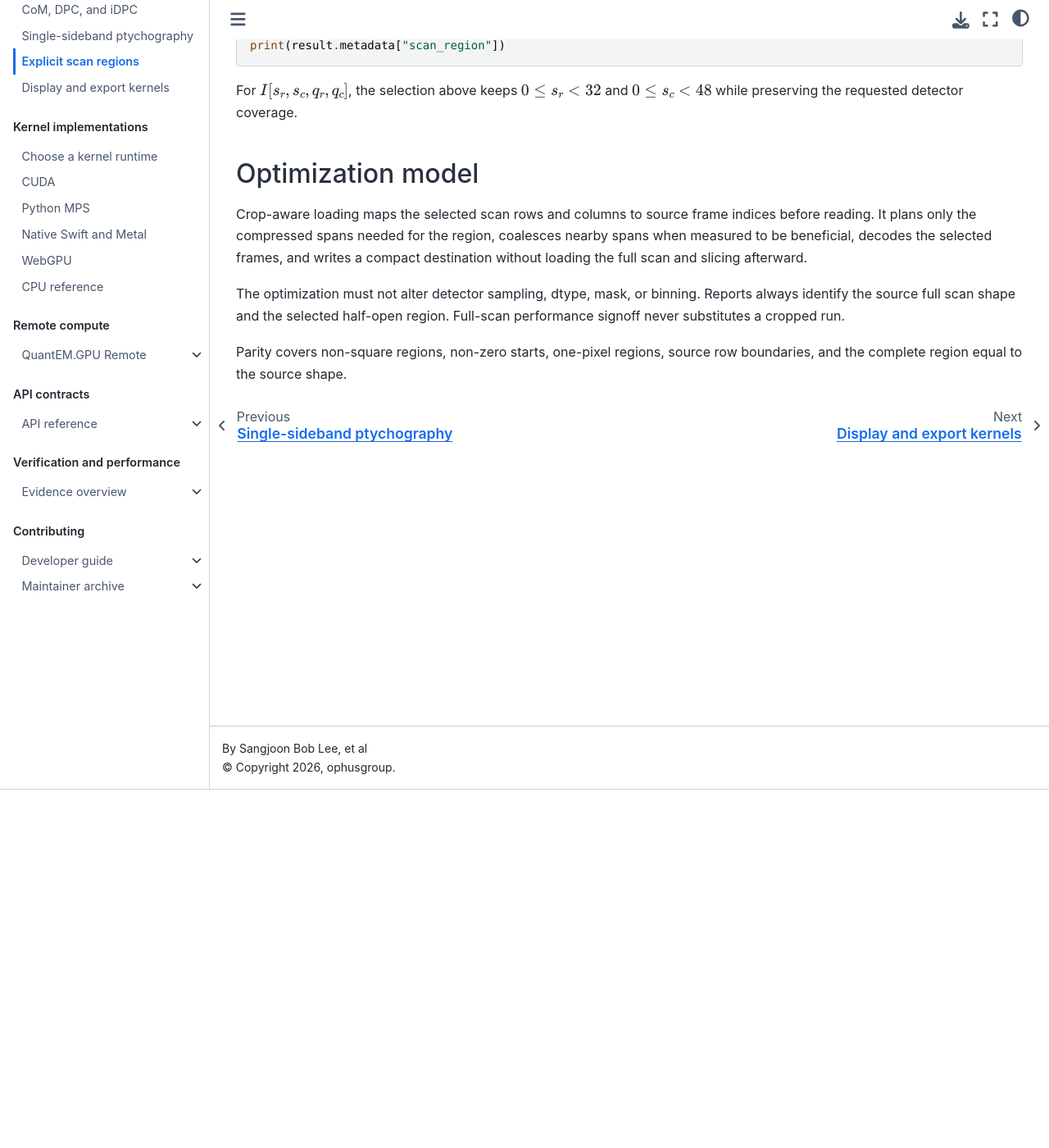
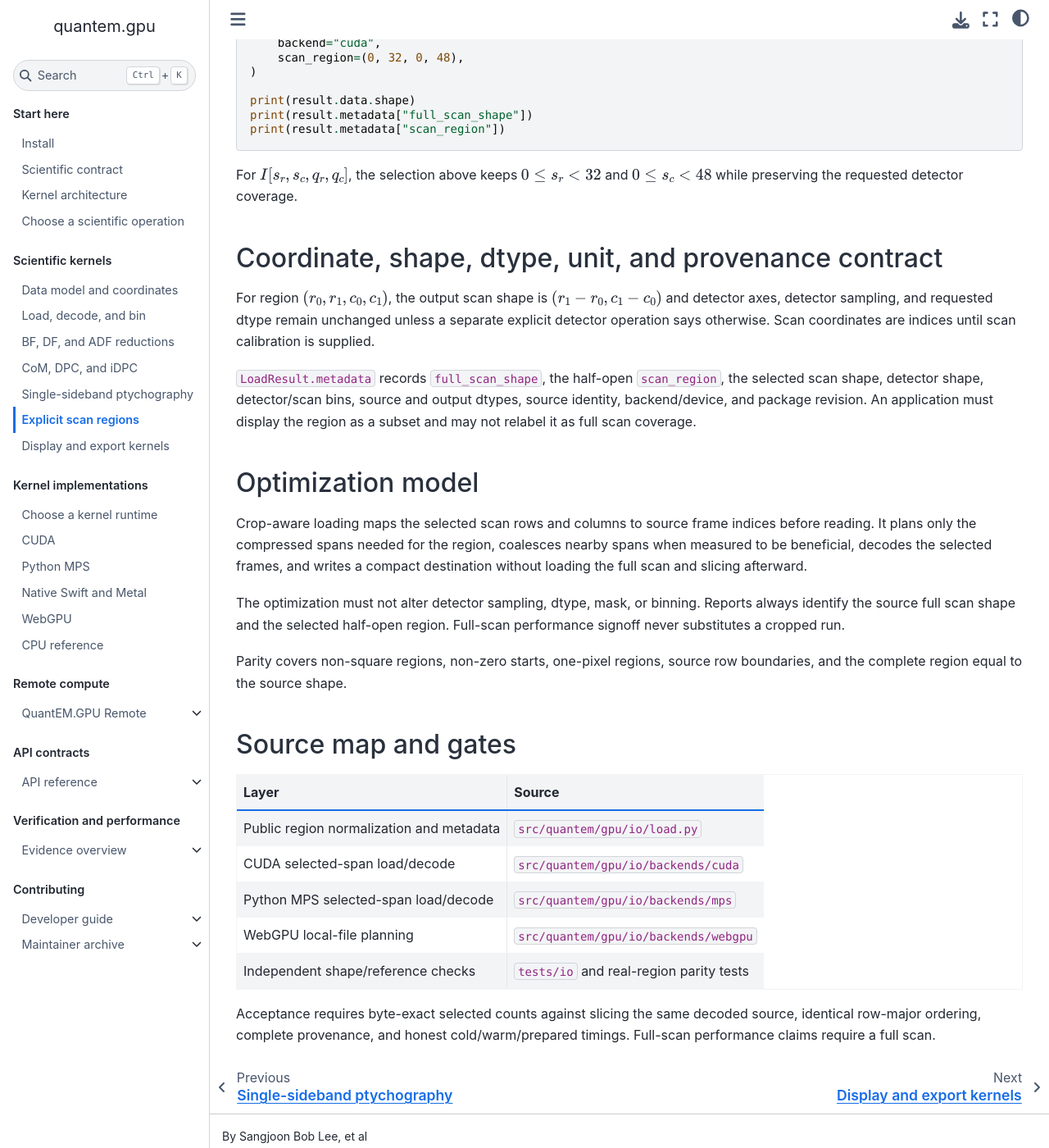
Before and after one commit to bobleesj/quantem.gpu, a Jupyter Book: the page built from docs/kernels/scan-regions.md, in a window 1280 px wide and 1400 px high, scrolled down 437 px. Shown: the whole window at 82% size. Built offline with Jupyter Book 1.0.4 settings and Sphinx 7.4.7 and the Sphinx Book theme 1.1.4, drawn with Linux system fonts in a browser that asks for light colours; some of the changed text lies outside the part shown.

Commit message:
Complete scientific kernel documentation contracts

````diff
--- a/docs/kernels/scan-regions.md
+++ b/docs/kernels/scan-regions.md
@@ -2,6 +2,12 @@
 
 A scan region is a deliberate real-space subset, not an automatic performance
 shortcut. Its public order is
+
+```text
+full source geometry → explicit half-open scan region → source-frame mapping
+                     → selected compressed reads/decode → compact 4D result
+                     → full and selected geometry provenance
+```
 
 ```text
 (row_start, row_stop, column_start, column_stop)
@@ -28,6 +34,19 @@ For $I[s_r,s_c,q_r,q_c]$, the selection above keeps
 $0\le s_r<32$ and $0\le s_c<48$ while preserving the requested detector
 coverage.
 
+## Coordinate, shape, dtype, unit, and provenance contract
+
+For region $(r_0,r_1,c_0,c_1)$, the output scan shape is
+$(r_1-r_0,c_1-c_0)$ and detector axes, detector sampling, and requested dtype
+remain unchanged unless a separate explicit detector operation says otherwise.
+Scan coordinates are indices until scan calibration is supplied.
+
+`LoadResult.metadata` records `full_scan_shape`, the half-open `scan_region`,
+the selected scan shape, detector shape, detector/scan bins, source and output
+dtypes, source identity, backend/device, and package revision. An application
+must display the region as a subset and may not relabel it as full scan
+coverage.
+
 ## Optimization model
 
 Crop-aware loading maps the selected scan rows and columns to source frame
@@ -42,3 +61,17 @@ region. Full-scan performance signoff never substitutes a cropped run.
 
 Parity covers non-square regions, non-zero starts, one-pixel regions, source
 row boundaries, and the complete region equal to the source shape.
+
+## Source map and gates
+
+| Layer | Source |
+|---|---|
+| Public region normalization and metadata | `src/quantem/gpu/io/load.py` |
+| CUDA selected-span load/decode | `src/quantem/gpu/io/backends/cuda` |
+| Python MPS selected-span load/decode | `src/quantem/gpu/io/backends/mps` |
+| WebGPU local-file planning | `src/quantem/gpu/io/backends/webgpu` |
+| Independent shape/reference checks | `tests/io` and real-region parity tests |
+
+Acceptance requires byte-exact selected counts against slicing the same decoded
+source, identical row-major ordering, complete provenance, and honest
+cold/warm/prepared timings. Full-scan performance claims require a full scan.
````
Also changed, not shown: docs/kernels/com-dpc-idpc.md (+22 -0 lines), docs/kernels/display-export.md (+21 -0 lines), docs/kernels/virtual-detectors.md (+21 -0 lines), 1 other file.
